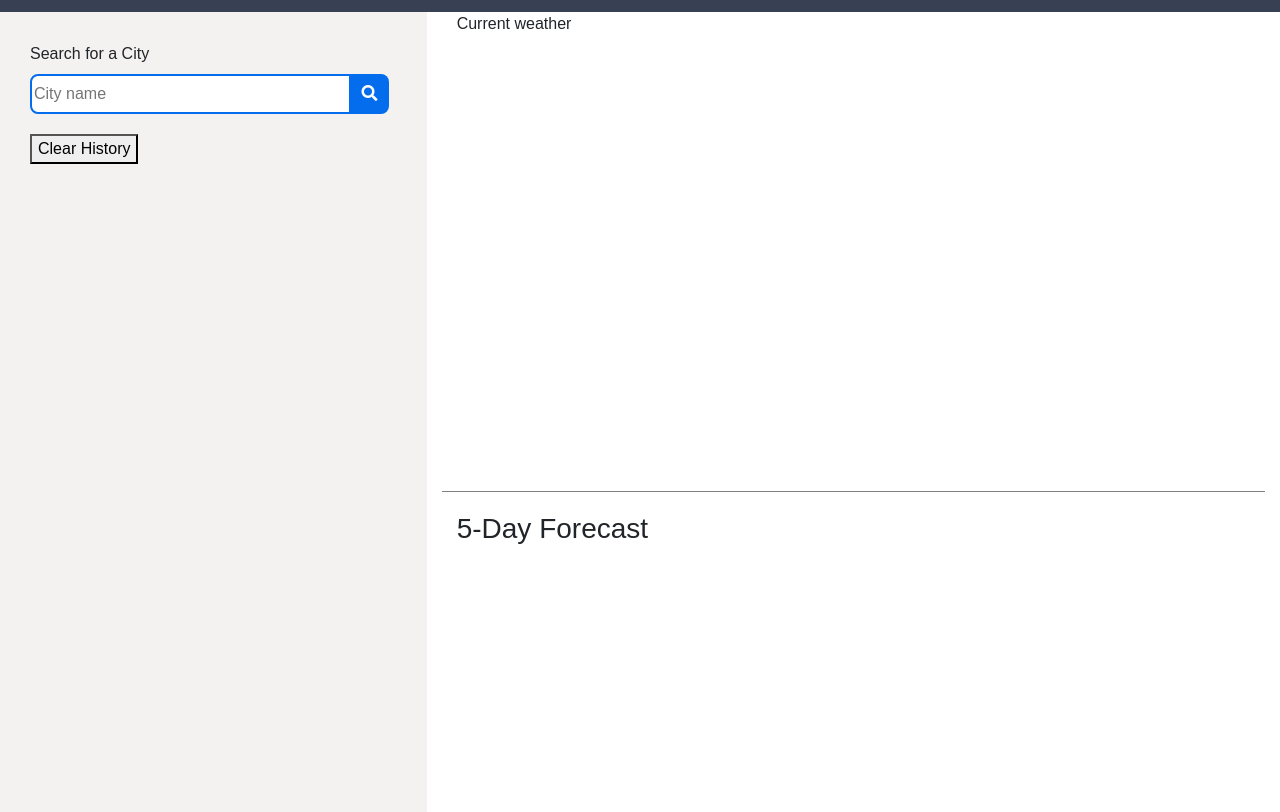
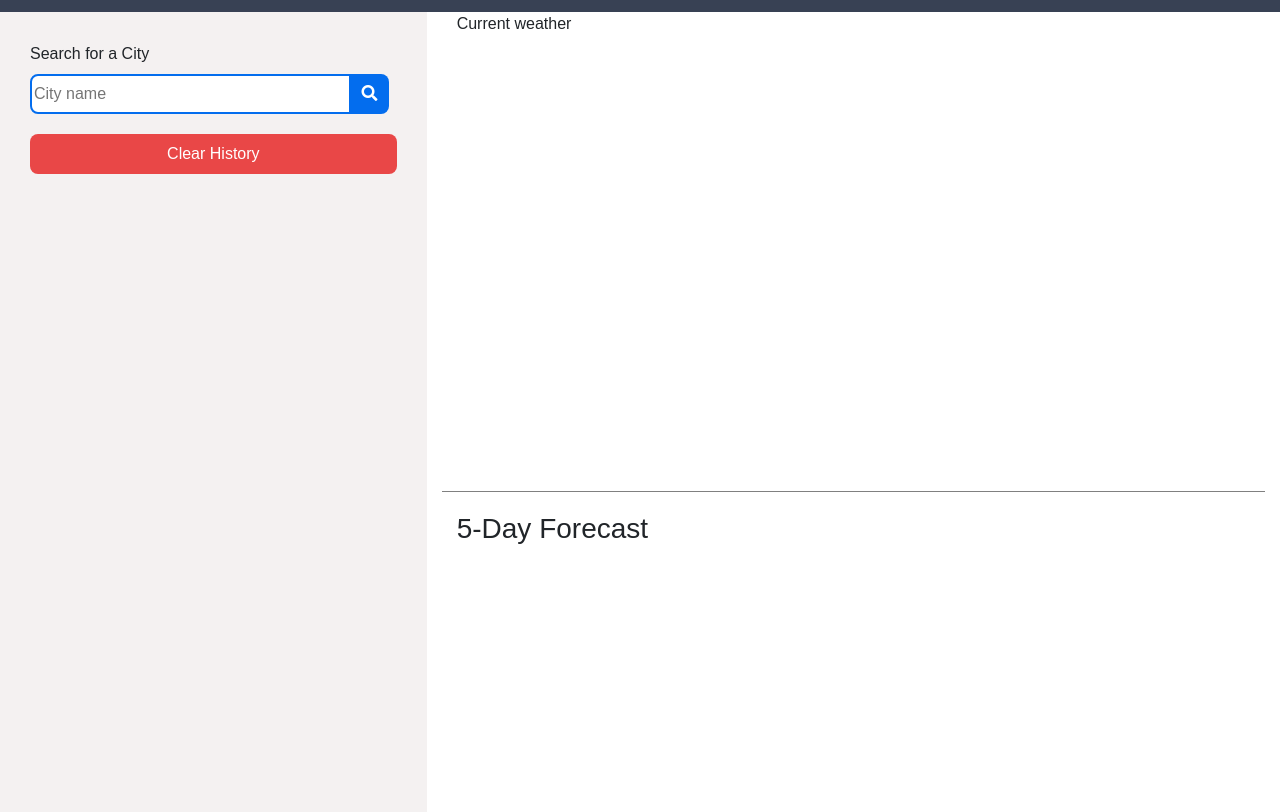
Before and after one commit to jkaho/weather-dashboard, a plain HTML site: page index.html in a window 1280 px wide. Shown: the part 104-916 px from the top of the page. Drawn offline with nearby package versions, Linux system fonts and the light colour scheme; no server answers.

Commit message:
Modify 'style.css' to style 'Clear History' btn

```diff
--- a/assets/css/style.css
+++ b/assets/css/style.css
@@ -81,7 +81,7 @@ li {
 
 .city-btn {
     background: white;
-    border: none;
+    border: 2px solid black;
     border-radius: 8px;
     width: 100%;
     height: 40px;
@@ -90,6 +90,19 @@ li {
 .city-btn:hover {
     background: black;
     color: white;
+}
+
+#clear-btn {
+    background: rgb(233, 71, 71);
+    color: white;
+    border: none;
+    border-radius: 8px;
+    width: 100%;
+    height: 40px;
+}
+
+#clear-btn:hover {
+    background: rgb(176, 26, 26);
 }
 
 /* current weather */
```
